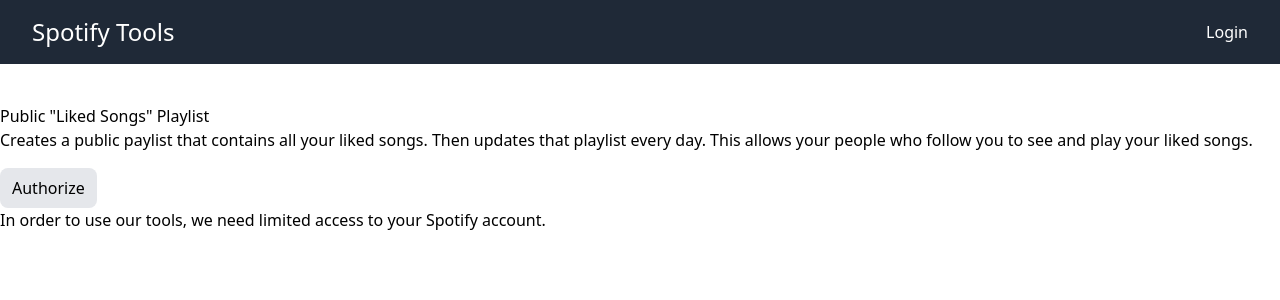
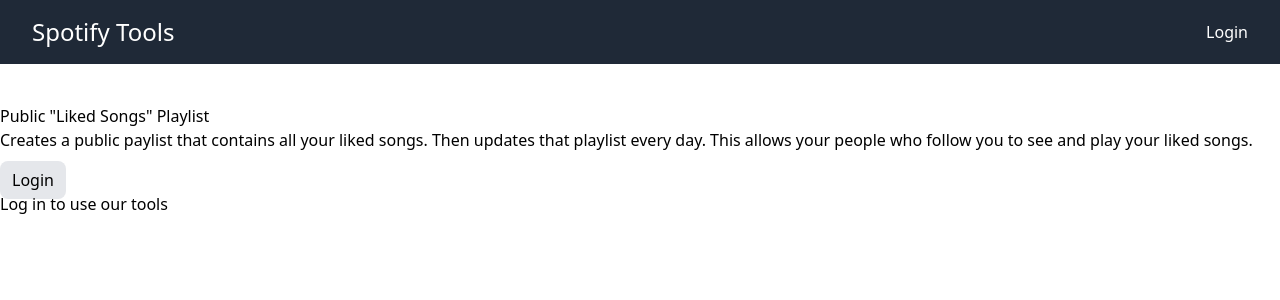
Before and after one commit to bkeys818/spotify-tools, a SvelteKit app: page /tools/public-liked-songs in a window 1280 px wide. Shown: the top 300 px of the page. Built offline with nearby package versions, Linux system fonts and the light colour scheme; no server answers.

Commit message:
✨ User must be singed in to use tools

```diff
--- a/src/routes/tools/public-liked-songs/+page.svelte
+++ b/src/routes/tools/public-liked-songs/+page.svelte
@@ -1,11 +1,14 @@
 <script lang="ts">
+	import type { PageData } from './$types'
 	import { authorize } from '$lib/spotify'
 	import { setCookie } from '$lib/cookie'
 	import { onMount } from 'svelte'
 	import { createPublicLikedSongs } from '$lib/firebase/functions'
+	import { user } from '$lib/stores'
 	import Spinner from '$lib/components/spinner.svelte'
 	import SpotifyEmbed from '$lib/components/spotify-embed.svelte'
 
+	export let data: PageData
 	let backendResponse: ReturnType<typeof createPublicLikedSongs> | undefined
 
 	onMount(async () => {
@@ -35,7 +38,7 @@
 			<p>Oh No! Something went wrong</p>
 			<p>{error}</p>
 		{/await}
-	{:else}
+	{:else if $user}
 		<div />
 		<!-- Spotify Logo -->
 		<button
@@ -46,5 +49,8 @@
 			}}>Authorize</button
 		>
 		<p>In order to use our tools, we need limited access to your Spotify account.</p>
+	{:else}
+		<a href={data.loginUrl} class="bg-gray-200 outline-1 px-3 py-2 rounded-lg">Login</a>
+		<p>Log in to use our tools</p>
 	{/if}
 </div>
--- a/src/routes/tools/public-liked-songs/+page.ts
+++ b/src/routes/tools/public-liked-songs/+page.ts
@@ -1,8 +1,8 @@
 import type { PageLoad } from './$types'
 
-export const load = () =>
-	({
-		title: 'Public "Liked Songs" Playlist',
-		desc: 'Creates a public paylist that contains all your liked songs. Then updates that playlist every day.\nThis allows your people who follow you to see and play your liked songs.',
-		scopes: ['user-library-read', 'playlist-modify-public']
-	} satisfies PageLoad)
+export const load = (({ route }) => ({
+	title: 'Public "Liked Songs" Playlist',
+	desc: 'Creates a public paylist that contains all your liked songs. Then updates that playlist every day.\nThis allows your people who follow you to see and play your liked songs.',
+	scopes: ['user-library-read', 'playlist-modify-public'],
+	loginUrl: '/login?redirect=' + encodeURIComponent(route.id),
+})) satisfies PageLoad
```
